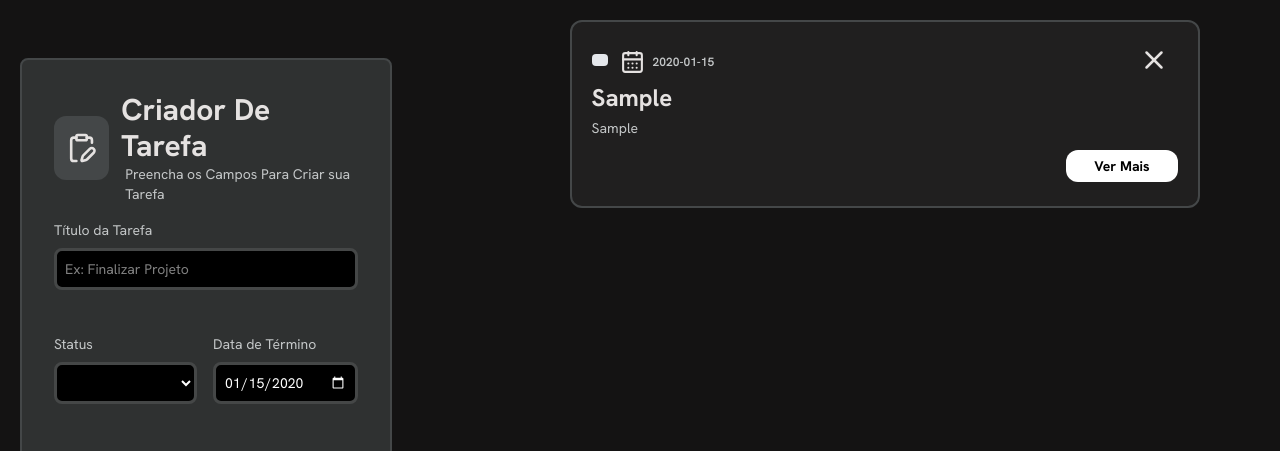
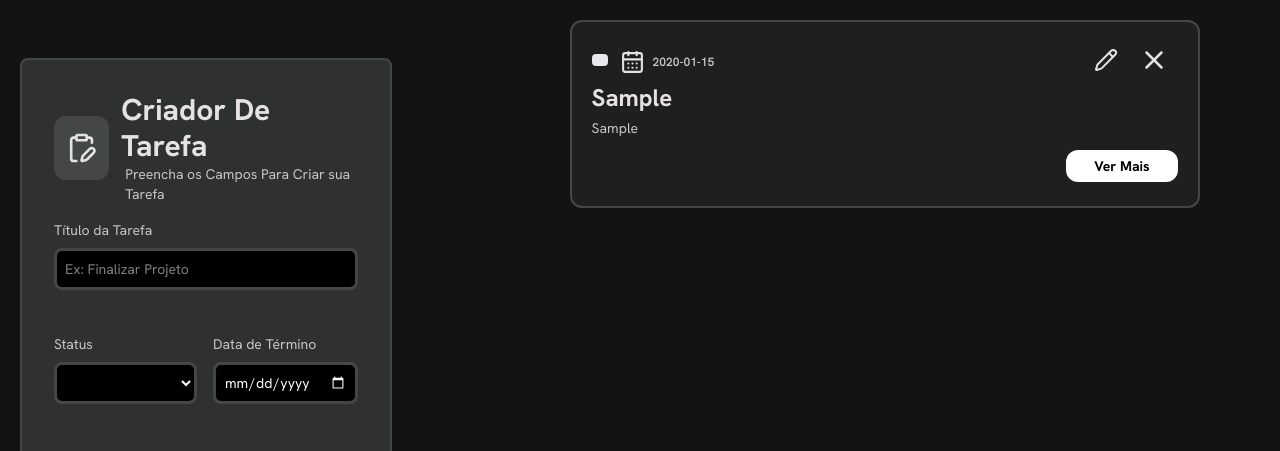
Before and after one commit to caioamx/react-task-manager, a React (Vite) app: page / in a window 1280 px wide. Both pictures are taken after typing "Sample", "2020-01-15", "Sample" into the empty fields and a click on the button "Criar Tarefa". Shown: the top 451 px of the page. Built offline with nearby package versions, Linux system fonts and the light colour scheme.

Commit message:
feat: implementa fluxo de edição de tarefas
Adiciona função de Edição ao TaskContext, cria um estado para mudar o modo do formulário para edição, adiciona botão de editar tarefa nos cards, implementa uma melhora da limpeza dos campos do formulário após envio e edição.

```diff
--- a/src/App.jsx
+++ b/src/App.jsx
@@ -4,11 +4,13 @@ import ListTask from "./components/ListTask";
 import { Outlet } from "react-router-dom";
 
 function App() {
+  const [formState, setFormState] = useState({ state: false, id: 0 });
+
   return (
     <div className=" bg-[#141313] p-5 flex h-screen items-center justify-center ">
       <h1></h1>
-      <FormTask />
-      <Outlet />
+      <FormTask formState={formState} setFormState={setFormState} />
+      <Outlet context={{ setFormState }} />
     </div>
   );
 }
--- a/src/components/FormTask.jsx
+++ b/src/components/FormTask.jsx
@@ -1,16 +1,27 @@
 import { ClipboardPen } from "lucide-react";
-import { useState } from "react";
+import { useEffect, useState } from "react";
 import { useTask } from "../hooks/TaskHook";
 
-function FormTask() {
+function FormTask({ formState, setFormState }) {
   const [form, setForm] = useState({
     titulo: "",
     desc: "",
-    date: null,
-    status: null,
+    date: "",
+    status: "",
   });
-  const { addTask } = useTask();
+  const { task, addTask, editTask } = useTask();
 
+  useEffect(() => {
+    const taskEditing = task.find((task) => task.id === formState.id);
+    setForm((prev) => ({
+      ...prev,
+      ...taskEditing,
+    }));
+  }, [formState]);
+
+  useEffect(() => {
+    console.log(form);
+  }, [form]);
   // Função que Captura os valores dos inputs e altera as Propriedades da State
   const handleChange = (e) => {
     const { name, value } = e.target; // Capturando Valores do Disparador do Evento
@@ -23,16 +34,33 @@ function FormTask() {
   // Função Responsavel por Criar o ID da Tarefa e Usar o Context para adicionar a tarefa
   const handleSubmit = (e) => {
     e.preventDefault();
+
     addTask({
       id: Date.now(),
       ...form,
     });
+    const clearForm = e.target;
+    clearForm.reset();
+    setForm({
+      titulo: "",
+      desc: "",
+      date: "",
+      status: "",
+    });
+  };
+
+  const handleSubmitEdit = (e) => {
+    e.preventDefault();
+
+    editTask(form);
+    setFormState({ state: false, id: 0 });
+    const clearForm = e.target;
 
     setForm({
       titulo: "",
       desc: "",
-      date: null,
-      status: null,
+      date: "",
+      status: "",
     });
   };
 
@@ -56,7 +84,7 @@ function FormTask() {
         </div>
         <form
           className="h-full flex flex-col justify-between"
-          onSubmit={handleSubmit}
+          onSubmit={formState.status ? handleSubmitEdit : handleSubmit}
         >
           <div className="w-full my-4 flex-col flex justify-between">
             <label className="text-[#C4C7C8] text-sm" htmlFor="titulo">
@@ -89,7 +117,7 @@ function FormTask() {
                 onChange={handleChange}
                 value={form.status}
               >
-                <option value=""> </option>
+                <option value=""></option>
                 <option value="Pendente">Pendente</option>
                 <option value="Em Andamento">Em Andamento</option>
                 <option value="Concluida">Concluida</option>
@@ -106,6 +134,7 @@ function FormTask() {
         focus:ring-1 focus:ring-white focus:border-white focus:outline-none "
                 name="date"
                 id="date"
+                value={form.date}
               />
             </div>
           </div>
@@ -134,7 +163,7 @@ function FormTask() {
         hover:bg-[#C4C7C8] transform duration-200
       "
           >
-            Criar Tarefa
+            {formState.status ? "Editar" : "Criar Tarefa"}
           </button>
         </form>
       </div>
--- a/src/components/ListTask.jsx
+++ b/src/components/ListTask.jsx
@@ -1,10 +1,11 @@
 import { X } from "lucide-react";
-import { CalendarDays } from "lucide-react";
+import { CalendarDays, Pencil } from "lucide-react";
 import { useTask } from "../hooks/TaskHook";
-import { useNavigate } from "react-router-dom";
+import { useNavigate, useOutletContext } from "react-router-dom";
 
 function ListTask() {
   const { task, deleteTask } = useTask();
+  const { setFormState } = useOutletContext();
   const navigate = useNavigate();
 
   // Função que Altera a URL e Navega Para Detalhes da Tarefa
@@ -13,6 +14,10 @@ function ListTask() {
   };
 
   // Função para Excluir Tarefa atráves do Context
+  const onClickEditing = (id) => {
+    setFormState({ status: true, id: id });
+  };
+
   const onClickDelete = (taskID) => {
     deleteTask(taskID);
   };
@@ -38,7 +43,14 @@ function ListTask() {
                   {task.date}
                 </p>
               </span>
-
+              <div className="flex items-center justify-center flex-row">
+                <button
+                  onClick={() => onClickEditing(task.id)}
+                  className="bg-transparent h-9 w-12 font-bold flex items-center justify-center rounded-xl
+                         hover:bg-[#444748] transform duration-200"
+                >
+                  <Pencil size={24} color="#E5E2E1" />
+                </button>
                 <button
                   onClick={() => onClickDelete(task.id)}
                   className="bg-transparent h-9 w-12 font-bold flex items-center justify-center rounded-xl
@@ -46,6 +58,7 @@ function ListTask() {
                 >
                   <X size={30} color="#E5E2E1" />
                 </button>
+              </div>
             </div>
             <h1 className="text-2xl font-bold text-[#E5E2E1] mt-2 mb-1">
               {task.titulo}
--- a/src/context/TaskContext.jsx
+++ b/src/context/TaskContext.jsx
@@ -17,12 +17,21 @@ export const TaskProvider = ({ children }) => {
     setTask(task.filter((task) => task.id !== taskID));
   };
 
+  const editTask = (taskUpdate) => {
+    setTask(
+      task.map((task) =>
+        task.id === taskUpdate.id ? { ...task, ...taskUpdate } : task,
+      ),
+    );
+  };
+
   return (
     <TaskContext.Provider
       value={{
         task,
         addTask,
         deleteTask,
+        editTask,
       }}
     >
       {children}
```
Lines whose indentation alone changed are shown as unchanged.
